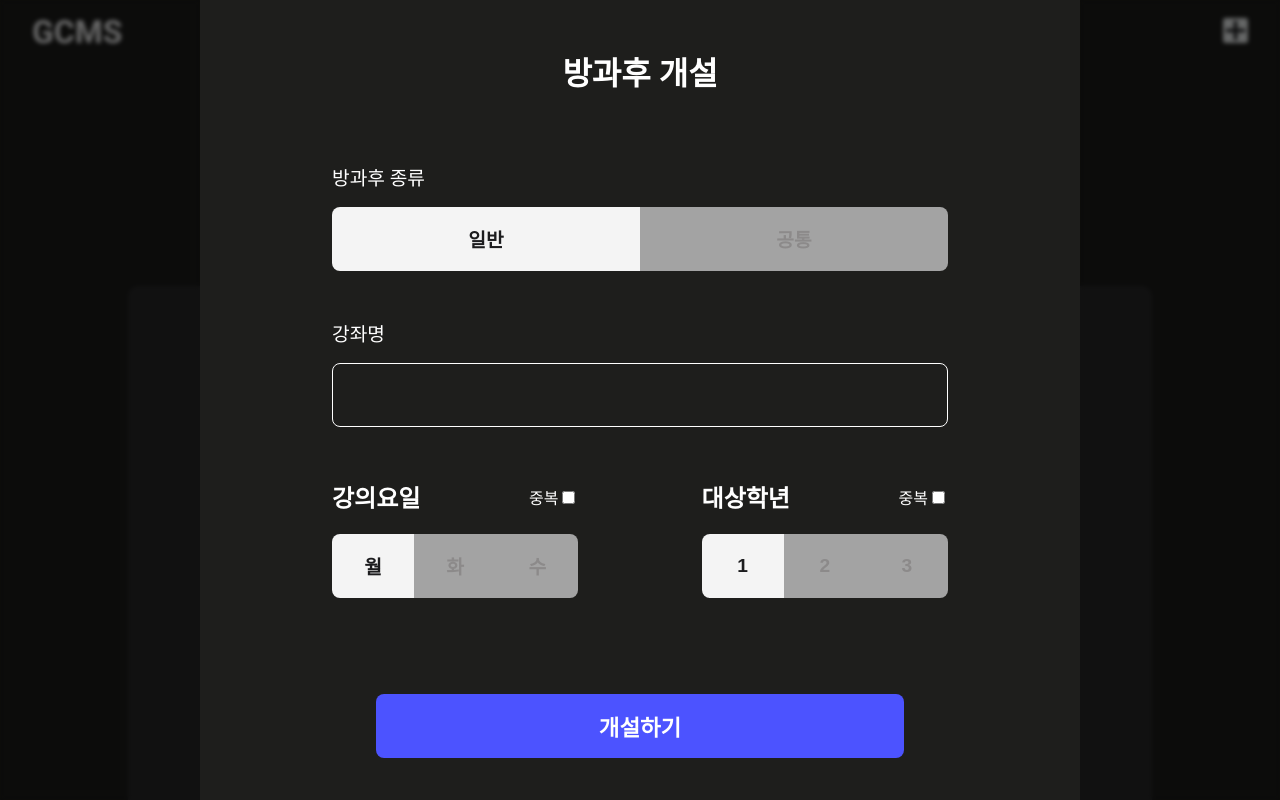
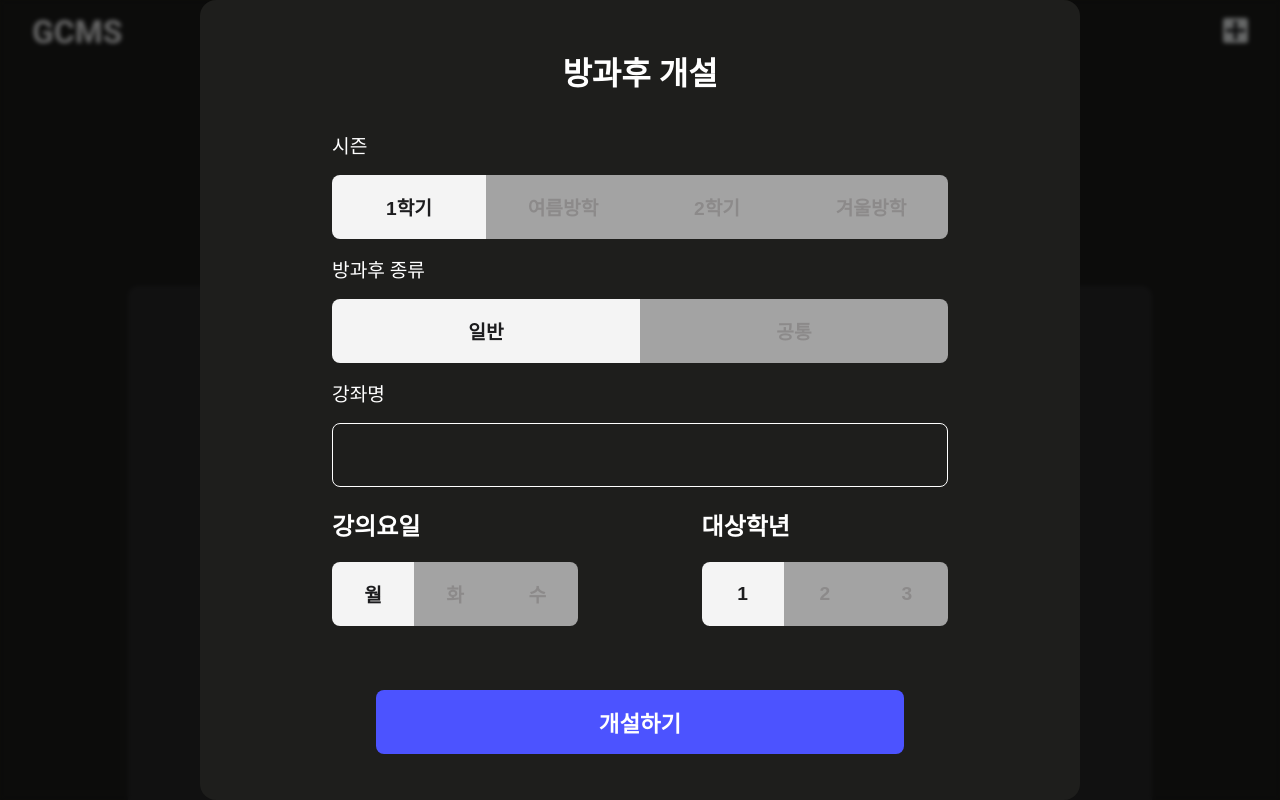
Before and after one commit to GSM-MSG/after-school-front, a Next.js app: page /admin/graph in a window 1280 px wide. Both pictures are taken after a click on the element 1235 px from the left and 32 px from the top of the page. Shown: the top 800 px of the page. Built offline with nearby package versions, Linux system fonts and the light colour scheme.

Commit message:
Update 방과후 개설 페이지

```diff
--- a/src/components/CreateAfterSchool/index.tsx
+++ b/src/components/CreateAfterSchool/index.tsx
@@ -1,4 +1,5 @@
 import React, { Dispatch, SetStateAction, useState } from "react";
+import { SeasonType } from "../../types/SeasonType";
 import * as S from "./styles";
 
 export function CreateAfterSchool({
@@ -8,39 +9,74 @@ export function CreateAfterSchool({
 }) {
   const [afterSchool, setafterSchool] = useState<string>("Normal");
   const [day, setDay] = useState<string[]>(["MON"]);
-  const [grade, setGrade] = useState<string[]>(["1"]);
+  const [grade, setGrade] = useState<number[]>([1]);
   const [title, setTitle] = useState<string>("");
-  const [dayOverlap, setDayOverlap] = useState(false);
-  const [gradeOverlap, setGradeOverlap] = useState(false);
+  const [season, setSeason] = useState<SeasonType>("FIRST");
 
   const ChangeAfter = (e: React.MouseEvent) =>
     setafterSchool((e.target as HTMLButtonElement).name);
-  const ChangeDay = (e: React.MouseEvent) => {
-    if (dayOverlap) {
-      if (day.length === 2) {
-        day.shift();
-      }
-      setDay([...day, (e.target as HTMLButtonElement).name]);
-    } else {
-      setDay([(e.target as HTMLButtonElement).name]);
-    }
+
+  const ChangeDay = (e: React.MouseEvent<HTMLButtonElement>) => {
+    const name = `${e.currentTarget.getAttribute("name")}`;
+
+    if (day.includes(name) && day.length <= 1) return;
+    if (day.includes(name)) setDay(day.filter((i) => i !== name));
+    else setDay([...day, name]);
   };
 
-  const ChangeGrade = (e: React.MouseEvent) => {
-    if (gradeOverlap) {
-      if (grade.length === 2) {
-        grade.shift();
-      }
-      setGrade([...grade, (e.target as HTMLButtonElement).name]);
-    } else {
-      setGrade([(e.target as HTMLButtonElement).name]);
-    }
+  const ChangeGrade = (e: React.MouseEvent<HTMLButtonElement>) => {
+    const name = Number(e.currentTarget.getAttribute("name"));
+    if (!name) return;
+
+    if (grade.includes(name) && grade.length <= 1) return;
+    if (grade.includes(name)) setGrade(grade.filter((i) => i !== name));
+    else setGrade([...grade, name]);
+  };
+
+  const onChageSeason = (e: React.MouseEvent<HTMLButtonElement>) => {
+    const name = e.currentTarget.getAttribute("name") as SeasonType;
+    setSeason(name);
   };
 
   return (
     <>
       <S.box>
         <S.title>방과후 개설</S.title>
+        <S.afterSchoolType>
+          <h2>시즌</h2>
+          <div>
+            <S.ChangrButton
+              onClick={onChageSeason}
+              active={season === "FIRST"}
+              position="left"
+              name="FIRST"
+            >
+              1학기
+            </S.ChangrButton>
+            <S.ChangrButton
+              onClick={onChageSeason}
+              active={season === "SUMMER"}
+              name="SUMMER"
+            >
+              여름방학
+            </S.ChangrButton>
+            <S.ChangrButton
+              onClick={onChageSeason}
+              active={season === "SECOND"}
+              name="SECOND"
+            >
+              2학기
+            </S.ChangrButton>
+            <S.ChangrButton
+              onClick={onChageSeason}
+              active={season === "WINTER"}
+              position="right"
+              name="WINTER"
+            >
+              겨울방학
+            </S.ChangrButton>
+          </div>
+        </S.afterSchoolType>
         <S.afterSchoolType>
           <h2>방과후 종류</h2>
           <div>
@@ -76,17 +112,6 @@ export function CreateAfterSchool({
           <S.day>
             <S.checkOverlap>
               <h2>강의요일</h2>
-              <label htmlFor="day">
-                중복
-                <input
-                  id="day"
-                  type="checkbox"
-                  checked={dayOverlap}
-                  onChange={() => {
-                    setDayOverlap(!dayOverlap);
-                  }}
-                />
-              </label>
             </S.checkOverlap>
             <div>
               <S.ChangrButton
@@ -117,22 +142,11 @@ export function CreateAfterSchool({
           <S.grade>
             <S.checkOverlap>
               <h2>대상학년</h2>
-              <label htmlFor="grade">
-                중복
-                <input
-                  id="grade"
-                  type="checkbox"
-                  checked={gradeOverlap}
-                  onChange={() => {
-                    setGradeOverlap(!gradeOverlap);
-                  }}
-                />
-              </label>
             </S.checkOverlap>
             <div>
               <S.ChangrButton
                 onClick={ChangeGrade}
-                active={grade.includes("1")}
+                active={grade.includes(1)}
                 position="left"
                 name="1"
               >
@@ -140,14 +154,14 @@ export function CreateAfterSchool({
               </S.ChangrButton>
               <S.ChangrButton
                 onClick={ChangeGrade}
-                active={grade.includes("2")}
+                active={grade.includes(2)}
                 name="2"
               >
                 2
               </S.ChangrButton>
               <S.ChangrButton
                 onClick={ChangeGrade}
-                active={grade.includes("3")}
+                active={grade.includes(3)}
                 position="right"
                 name="3"
               >
--- a/src/components/CreateAfterSchool/styles.ts
+++ b/src/components/CreateAfterSchool/styles.ts
@@ -22,6 +22,8 @@ export const box = styled.div`
   display: flex;
   flex-direction: column;
   align-items: center;
+  border-radius: 1rem;
+
   @media (max-width: 75rem) {
     width: 73vw;
   }
@@ -36,7 +38,7 @@ export const afterSchoolType = styled.div`
   display: flex;
   flex-direction: column;
   justify-content: center;
-  margin-top: 2rem;
+
   h2 {
     font-size: 1.2rem;
     font-weight: 400;
@@ -84,7 +86,7 @@ export const lectureTitle = styled.div`
   width: 70%;
   display: flex;
   flex-direction: column;
-  margin-top: 2rem;
+
   h2 {
     font-size: 1.2rem;
     font-weight: 400;
@@ -108,7 +110,6 @@ export const dayAndGrade = styled.div`
   width: 70%;
   display: flex;
   justify-content: space-between;
-  margin-top: 2rem;
 `;
 
 export const day = styled.div`
@@ -142,7 +143,7 @@ export const checkOverlap = styled.div`
 `;
 
 export const submit = styled.input`
-  margin-top: 6rem;
+  margin-top: 4rem;
   width: 60%;
   height: 4rem;
   border-radius: 0.5rem;
```
